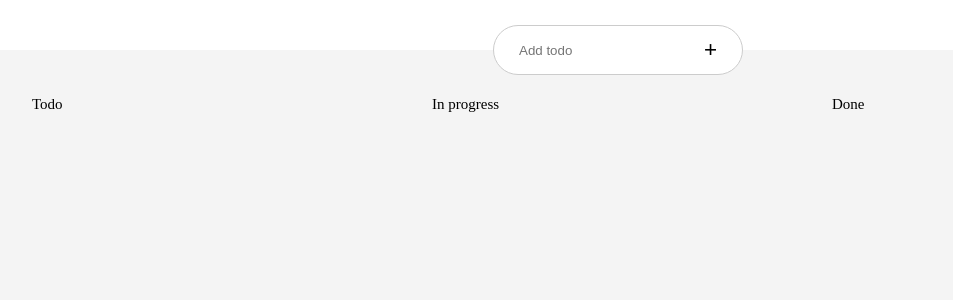
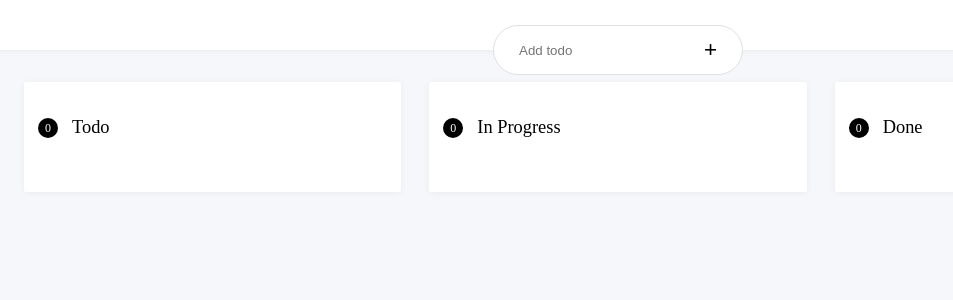
Before and after one commit to 7h1b0/todos, a Preact app: page / in a window 1280 px wide. Shown: the top 300 px of the page, without its empty margins (22-975 px from the left). Built offline with nearby package versions, Linux system fonts and the light colour scheme.

Commit message:
feat: age indicator, counter, fix firefox DnD

```diff
--- a/src/components/App.js
+++ b/src/components/App.js
@@ -23,8 +23,7 @@ export default class App extends Component {
   }
 
   handleSubmit = async ({ title, date, category }) => {
-    const caption = formatDate(date);
-    const todo = { title, caption, category };
+    const todo = { title, date, category };
     try {
       const res = await this.db.add(todo);
       todo.id = res.target.result;
@@ -39,22 +38,19 @@ export default class App extends Component {
     this.setState(removeTodo(id));
   };
 
-  handleDragStart = id => () => {
-    event.dataTransfer.setData('dragContent', JSON.stringify({ id }));
+  handleDragStart = id => e => {
+    e.dataTransfer.setData('todoId', JSON.stringify({ id }));
   };
 
   handleDragOver = id => e => {
     e.preventDefault();
-    return false;
   };
 
   handleDrop = categoryId => async e => {
     e.preventDefault();
 
     try {
-      const { id: targetId } = JSON.parse(
-        event.dataTransfer.getData('dragContent'),
-      );
+      const { id: targetId } = JSON.parse(e.dataTransfer.getData('todoId'));
 
       const { todos } = this.state;
       const indedTargetTodo = todos.findIndex(({ id }) => id === targetId);
@@ -67,8 +63,6 @@ export default class App extends Component {
     } catch (err) {
       console.log(err);
     }
-
-    return false;
   };
 
   render(_, { todos }) {
--- a/src/components/Todo.js
+++ b/src/components/Todo.js
@@ -1,16 +1,17 @@
 import { h, Component } from 'preact';
+import { formatDate, diffByDay, getClassByDiffDay } from 'utils/utils';
 
 export default class Todo extends Component {
-  shouldComponentUpdate({ title, caption }) {
-    return title !== this.props.title || caption !== this.props.caption;
+  shouldComponentUpdate({ title, date }) {
+    return title !== this.props.title || date !== this.props.date;
   }
 
-  render({ id, title, caption, onDelete, onDragStart }) {
+  render({ id, title, date, onDelete, onDragStart }) {
     return (
-      <div class="todo" draggable={true} onDragStart={onDragStart(id)}>
-        <div>
+      <div class="todo" draggable onDragStart={onDragStart(id)}>
+        <div class={getClassByDiffDay(diffByDay(date))}>
           <p class="title">{title}</p>
-          <p class="caption">Added on: {caption}</p>
+          <p class="caption">Added on: {formatDate(date)}</p>
         </div>
         <button class="delete" onClick={onDelete(id)} />
       </div>
--- a/src/components/TodoList.js
+++ b/src/components/TodoList.js
@@ -3,15 +3,16 @@ import Todo from './Todo';
 
 export default class TodoList extends Component {
   shouldComponentUpdate({ label, todos }) {
-    return (
-      label !== this.props.label || todos.length !== this.props.todos.length
-    );
+    return todos.length !== this.props.todos.length;
   }
 
   render({ id, label, todos, onDelete, onDragStart, onDragOver, onDrop }) {
     return (
       <section onDragOver={onDragOver(id)} onDrop={onDrop(id)}>
-        <h2>{label}</h2>
+        <div class="title-header">
+          <div class="counter">{todos.length}</div>
+          <h2>{label}</h2>
+        </div>
         {todos.map(todo => (
           <Todo
             key={todo.id}
--- a/src/index.html
+++ b/src/index.html
@@ -21,24 +21,25 @@
         height: 100%;
       }
       body {
-        background: #f4f4f4;
+        background: #f5f7fa;
         font-size: 62.5%;
       }
       header {
         background: white;
         margin-bottom: 32px;
+        box-shadow: 0 1px 7px rgba(0, 0, 0, 0.05);
       }
-      form,
-      .todo {
-        width: 95%;
+      h2 {
+        font-size: 1.15rem;
       }
       div {
         width: inherit;
       }
       form {
+        width: 95%;
         max-width: 250px;
         border-radius: 25px;
-        border: 1px solid #ccc;
+        border: 1px solid #e0e0e0;
         margin: 0 auto;
         padding: 0 25px;
         position: relative;
@@ -53,34 +54,73 @@
         color: #666666;
         font-size: 0.8rem;
       }
+      .title-header {
+        display: flex;
+        align-items: center;
+        justify-content: flex-start;
+      }
+      .counter {
+        background: black;
+        color: white;
+        border-radius: 50%;
+        width: 20px;
+        height: 20px;
+        text-align: center;
+        line-height: 20px;
+        font-size: 12px;
+        margin-right: 14px;
+      }
       .title {
         color: #191919;
-        font-size: 1.1rem;
+        font-size: 1.05rem;
         text-overflow: ellipsis;
         overflow: hidden;
       }
       .todo {
         display: flex;
-        max-width: 600px;
+        width: 100%;
         align-items: center;
         justify-content: space-between;
-        padding: 16px 0;
-        margin: 0 auto;
-        border: 1px solid #ccc;
-        background: white;
-        padding: 14px;
+        border: 1px solid #e0e0e0;
+        border-radius: 2px;
+        padding: 20px 14px 14px;
         margin: 14px 0;
       }
+      .young:before,
+      .old:before,
+      .very-old:before {
+        content: '';
+        display: block;
+        height: 3px;
+
+        width: 40px;
+        position: relative;
+        top: -5px;
+      }
+      .young:before {
+        background: #4680ff;
+      }
+      .very-old:before {
+        background: #fc6280;
+      }
+      .old:before {
+        background: #feb64d;
+      }
       .wrapper {
-        max-width: 1200px;
+        max-width: 1400px;
         width: 95%;
-        height: 100%;
         margin: 0 auto;
         display: flex;
+        align-items: flex-start;
       }
       section {
         flex: 1;
-        padding: 14px;
+        padding: 35px 14px;
+        min-height: 110px;
+        margin: 0 14px;
+        background: white;
+        border-radius: 2px;
+        box-shadow: 0 1px 7px rgba(0, 0, 0, 0.05);
       }
       button,
       input {
@@ -109,7 +149,6 @@
       .app {
         display: flex;
         flex-direction: column;
-        height: 100%;
       }
     </style>
   </head>
--- a/src/utils/status.js
+++ b/src/utils/status.js
@@ -3,7 +3,7 @@ export const TODO = {
   id: 0,
 };
 export const IN_PROGRESS = {
-  label: 'In progress',
+  label: 'In Progress',
   id: 1,
 };
 export const DONE = {
--- a/src/utils/utils.js
+++ b/src/utils/utils.js
@@ -12,3 +12,16 @@ export function groupBy(items, key) {
     {},
   );
 }
+
+export function diffByDay(date) {
+  return Math.floor((Date.now() - date) / 86400000);
+}
+
+export function getClassByDiffDay(days) {
+  if (days <= 7) {
+    return 'young';
+  } else if (days > 7 && days <= 14) {
+    return 'old';
+  }
+  return 'very-old';
+}
```
Also changed, not shown: .babelrc, 1 other file (tests, documents, lock files or other folders).
